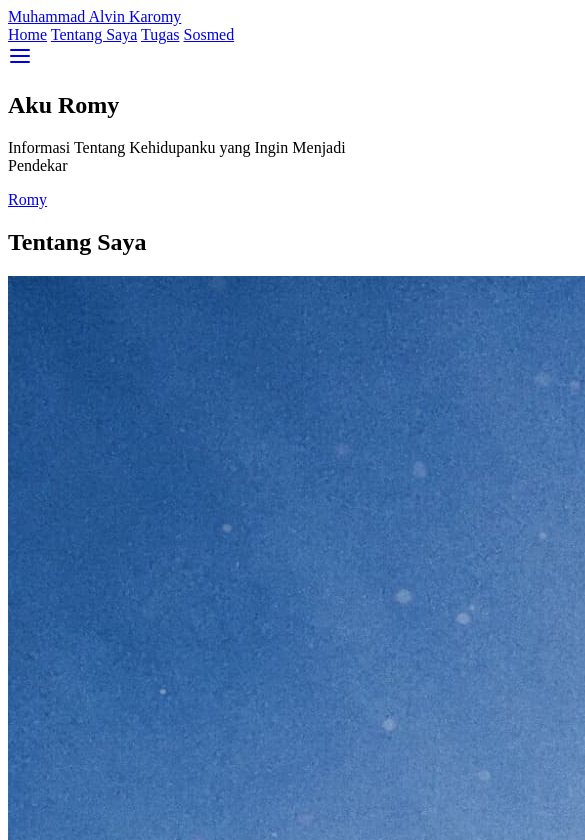
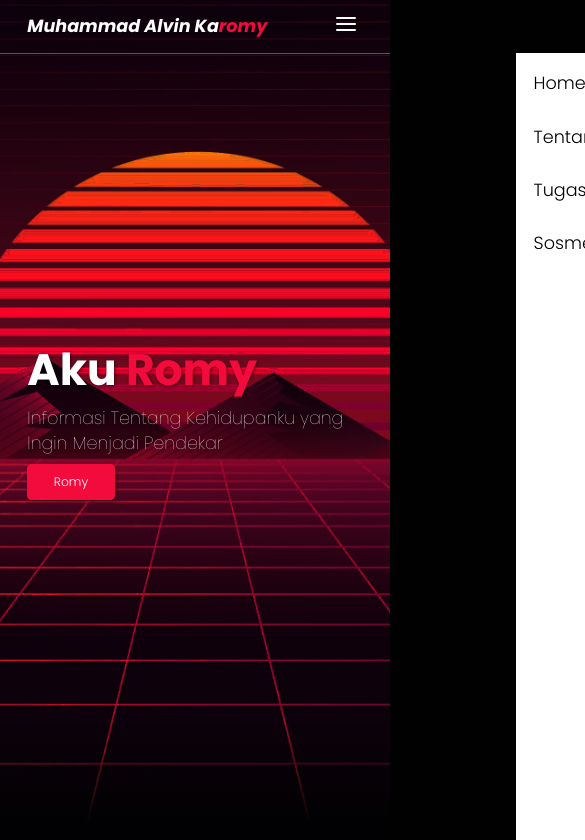
Before and after one commit to Romyyzhh/Muhammad-Alvin-Karomy-Website, a plain HTML site: page index.html in a window 390 px wide. Shown: the top 840 px of the page, 585 px wide, since content can reach past the window. Drawn offline with nearby package versions, Linux system fonts and the light colour scheme.

Commit message:
style.css

```diff
--- a/css/style.css
+++ b/css/style.css
@@ -1,123 +1,352 @@
-<!DOCTYPE html>
-<html lang="en">
-<head>
-  <meta charset="UTF-8">
-  <meta name="viewport" content="width=device-width, initial-scale=1.0">
-  <meta http-equiv="X-UA-Compatible" content="ie=edge">
-  <title>Tugas UTS Sistem dan Teknologi Informasi</title>
+:root {
+  --primary: #f30b3e;
+  --bg: #010101;
+}
 
-  <!-- Fonts -->
-  <link rel="preconnect" href="https://fonts.googleapis.com">
-<link rel="preconnect" href="https://fonts.gstatic.com" crossorigin>
-<link href="https://fonts.googleapis.com/css2?family=Poppins:ital,wght@0,100;0,300;0,700;1,700&display=swap" rel="stylesheet">
+*{
+  font-family: 'Poppins', sans-serif;
+  margin: 0;
+  padding: 0;
+  box-sizing: border-box;
+  outline: none;
+  border-block: none;
+  text-decoration: none;
+}
 
-<!-- Feather Icons -->
-<script src="https://unpkg.com/feather-icons"></script>
+html {
+  scroll-behavior: smooth;
+}
 
-<!-- My style -->
-  <link rel="stylesheet" href="css/style.css"
-</head>
-<body>
+body {
+  font-family: 'Poppins', Sans-Serif;
+  background-color: var(--bg);
+  color: #fff
+  min-height: 4000px;
+}
 
-  <!-- Navbar Start -->
-  <nav class="navbar">
-    <a href="#" class="navbar-logo">Muhammad Alvin Ka<span>romy</span></a>
+/* navbar */
+.navbar {
+  display: flex;
+  justify-content: space-between;
+  align-items: center;
+  padding: 1.4rem 7%;
+  background-color: rgba(1, 1, 1; 0.8);
+  border-bottom: 1px solid var(--primary);
+  position: fixed;
+  top: 0;
+  left: 0;
+  right: 0;
+  z-index: 9999;
+}
 
-    <div class="navbar-nav">
-      <a href="#home">Home</a>
-      <a href="#about">Tentang Saya</a>
-      <a href="#menu">Tugas</a>
-      <a href="#contact">Sosmed</a>
-    </div>
+.navbar .navbar-logo {
+  font-size: 2rem;
+  font-weight: 700;
+  color: #fff;
+  font-style: italic;
+}
 
-    <div class="navbar-extra">
-      <a href="#" id="hamburger-menu"><i data-feather="menu"></i></a>
-    </div>
-  </nav>
-  <!-- Navbar End -->
+.navbar .navbar-logo span {
+  color: var(--primary);
+}
 
-  <!-- Hero Section start -->
-  <section class="hero" id="home">
-    <main class="content">
-      <h1>Aku <span>Romy</span></h1>
-      <p>Informasi Tentang Kehidupanku yang Ingin Menjadi Pendekar</p>
-      <a href="#" class="cta">Romy</a>
-    </main>
-  </section>
-  <!-- Hero Section End -->
+.navbar .navbar-nav a {
+  color: #fff;
+  display: inline-block;
+  font-size: 1.5rem;
+  margin: 0 1rem;
+}
 
-  <!-- About Section Start -->
-  <section id="about" class="about">
-    <h2>Tentang Saya</h2>
+.navbar .navbar-nav a:hover {
+  color: var(--primary);
+}
 
-    <div class="row">
-      <div class="about-img">
-        <img src="img/tentang-saya.jpeg" alt="Tentang Saya"
-        alt="tentang-saya">
-      </div>
-      <div class="content">
-        <h3>Informasi Data</h3>
-        <p>Namaku adalah Muhammad Alvin Karomy, biasa dipanggil Romy</p>
-        <p>Aku adalah seorang mahasiswa di Universitas Islam Nahdlatul Ulama Jepara (231240001352) Prodi Teknik Informatika Fakultas Sains dan Teknologi dan aku ditempatkan di kelas DA.</p>
-      </div>
-    </div>
-  </section>
-  <!-- About Section End -->
+.navbar .navbar-nav a::after {
+  content: '';
+  display: block;
+  padding-bottom: 0.5rem;
+  border-bottom: 0.1rem solid var(--primary);
+  transform: scaleX(0);
+  transform: 0.2s linear;
+}
 
-  <!-- Menu script Start -->
-  <section id="menu" class="menu">
-    <h2>Tugas</h2>
-    <p>Tugas-tugas Sistem dan Teknologi Informasi.</p>
+.navbar .navbar-nav a:hover::after{
+  transform: scaleX(0.5);
+}
 
-    <div class="row">
-      <div class="menu-card">
-        <a href="https://docs.google.com/document/d/17k2wTkVUGxmcmaeoHwjhqY4o_pTWf8WI/edit?usp=drivesdk&ouid=112879149989834539798&rtpof=true&sd=true"><img src="img/1.webp" alt="book" class="menu-card-img">
-        </a>
-        <h3 class="menu-card-tittle"> -Tugas 1- </h3>
-      </div>
+.navbar .navbar-extra a {
+  color: #fff;
+  margin: 0 0.5rem;
+}
 
-      <div class="menu-card">
-        <a href="https://docs.google.com/document/d/17rb8iy7iJCiU2tk3ZxLGYZcaWbo-jJsi/edit?usp=drivesdk&ouid=112879149989834539798&rtpof=true&sd=true"><img src="img/1.webp" alt="book" class="menu-card-img">
-          </a>
-        <h3 class="menu-card-tittle">-Tugas 2-</h3>
-      </div>
+.navbar .navbar-extra a:hover {
+  color: var>(--primary);
+}
 
-      <div class="menu-card">
-        <a href="https://docs.google.com/spreadsheets/d/1uex-vFKOs6B6GGCp7AuAqKSqQcZOOYCe/edit?usp=drivesdk&ouid=112879149989834539798&rtpof=true&sd=true"><img src="img/1.webp" alt="book" class="menu-card-img">
-        <h3 class="menu-card-tittle">-Tugas 3-</h3>
-      </div>
-    </div>
+#hamburger-menu {
+  display: none;
+}
 
-  </section>
-  <!-- Menu script End -->
+/* Hero Section */
+.hero {
+  min-height: 100vh;
+  display: flex;
+  align-items: center;
+  background-image: url('../img/header-bg.jpg');
+  background-repeat: no-repeat;
+  background-size: cover;
+  background-position: center;
+  position: relative;
+}
+.hero::after {
+  content: '';
+  display: block;
+  position: absolute;
+  width: 100%;
+  height: 30%;
+  bottom: 0;
+  background: linear-gradient(0deg, rgba(1, 1, 3, 1)8%, rgba(255, 255, 255, 0) 50%);
+}
 
-  <!-- Content Section Start -->
-  <section id="contact" class="contact">
-    <h2>Contact Person</h2>
-    <p>Go Follow all my Social Medias</p>
+.hero .content {
+  padding: 1.4rem 7%;
+  max-width: 60rem;
+}
 
-    <div class="row">
-      <div class="contact-icon">
-        <a href="https://instagram.com/romyyzh_?igshid=OGQ5ZDc2ODk2ZA==" id="instagram"><i data-feather="instagram"></i><h3>@romyyzh_</h3></a>
+.hero .content h1 {
+  font-size: 5rem;
+  color: #fff;
+  text-shadow: 1px 1px 3px rgba(1, 1, 3, 0.5);
+  line-height: 1.2;
+}
 
-        <a href="https://www.facebook.com/romy.gaming.14" id="facebook"><i data-feather="facebook"></i><h3>Romy</h3></a>
+.hero .content h1 span {
+  color: var(--primary);
+}
 
-        <a href="https://mail.google.com/mail/mu/mp/903/#tl/priority/%5Esmartlabel_personal" id="mail"><i data-feather="mail"></i><h3>muhammadalvinkaromy@gmail.com</h3></a>
+.hero .content p {
+  font-size: 2rem;
+  margin-top: 1rem;
+  line-height: 1.4;
+  font-weight: 100;
+  color: #fff;
+  text-shadow: 1px 1px 3px rgba(1, 1, 3, 0.5);
+  mix-blend-mode: different;
+}
 
-        <a href="https://wa.me/62895326544080/" id="phone"><i data-feather="phone"></i><h3>0895326544080</h3></a>
+.hero .content .cta {
+  margin-top: 1rem;
+  display: inline-block;
+  padding: 1rem 3rem;
+  font-size: 1.4rem;
+  color: #fff;
+  background-color: var(--primary);
+  border-radius: 0.5rem;
+  box-shadow: 1px 1px 3px rgba(1, 1, 3, 0.5);
+}
 
-        <a href=" " id="twitter"><i data-feather="twitter"></i><h3>Romyyzh</h3></a>
-        </div>
+/* About Section */
+.about,
+.menu,
+.contact {
+  min-height: 100vh;
+  align-items: center;
+  padding: 8rem 7% 1.4rem;
+}
 
-  </section>
-  <!-- Content Section Start -->
+.about h2,
+.menu h2,
+.contact h2 {
+  text-align: center;
+  color: #f30b3e;
+  font-size: 2.6rem;
+  margin-bottom: 8rem;
+}
 
-  <!-- Feather Icons -->
-  <script>
-      feather.replace();
-    </script>
+.about .row {
+  display: flex;
+}
 
-    <!-- My Javascript -->
-    <script src="js/script.js"></script>
-</body>
-</html>
+.about .row .about-img {
+  flex: 1 1 45rem;
+}
+
+.about .row .about-img img {
+  width: 60%;
+
+}
+
+.about .row .content {
+  flex: 1 1 35rem;
+  padding: 0 1rem;
+}
+
+.about .row .content h3 {
+  margin-left: -rem;
+  font-size: 1.8rem;
+  margin-bottom: 1rem;
+  color: #f30b3e;
+}
+
+.about .row .content p {
+  margin-bottom: 0.8rem;
+  font-size: 1.6rem;
+  font-weight: 100;
+  line-height: 1.5;
+  color: #fff;
+}
+
+/* Menu Section */
+.menu h2,
+.contact h2 {
+  margin-bottom: 1.5rem;
+}
+.menu p,
+.contact p {
+  text-align: center;
+  font-size: 1.5rem;
+  max-width: 30rem;
+  margin: auto;
+  font-weight: 100;
+  line-height: 1.6;
+  color: #fff;
+}
+
+.menu .row {
+  display: flex;
+  flex-wrap: warp;
+  margin-top: 5rem;
+  justify-content: center;
+}
+
+.menu .row .menu-card {
+  text-align: center;
+  padding: 1rem;
+  width: 100px;
+  height: 100px;
+  background-color: black;
+}
+
+.menu .row .menu-card img {
+  border-radius: 50%;
+  width: 100%;
+  height: 100%
+  margin: 0;
+}
+
+.menu .row .menu-card a {
+  position: different;
+  top: 0;
+  left: 0;
+  width: 100%;
+  height: 100%;
+  color: var(--primary);
+  background-color: #white;
+  opacity: 0.8;
+}
+
+.menu .row .menu-card h3 {
+  font-size: 1rem;
+  justify-content: center;
+  color: var(--primary);
+
+}
+
+/* Contact Section */
+.contact .row {
+  position: different;
+  margin-top: 4rem;
+  justify-content: left;
+  display: flex ;
+}
+.contact .row .contact-icon a {
+  color: var(--primary);
+  display: inline-block;
+  width: 100%;
+  padding: 1.5rem;
+  margin: 0 20px;
+}
+
+/* Media Queries */
+
+/* Laptop */
+@media (max-width: 1366px) {
+  html {
+    font-size: 75%;
+  }
+}
+
+/* Tablet */
+@media (max-width: 768px) {
+  html {
+    font-size: 62.5%;
+  }
+
+  #hamburger-menu {
+    display: inline-block;
+  }
+
+  .navbar .navbar-nav {
+    position: absolute;
+    top: 100%;
+    right: -100%;
+    background-color: #fff;
+    width: 30rem;
+    height: 100vh;
+    transition: 0.3s;
+  }
+
+  .navbar .navbar-nav.active {
+    right: 0;
+  }
+
+  .navbar .navbar-nav a {
+    color: var(--bg);
+    display: block;
+    margin: 1.5rem;
+    padding: 0.5rem;
+    font-size: 2rem;
+  }
+
+  .navbar .navbar-nav a::after {
+    transform-origin: 0 0;
+  }
+
+  .navbar .navbar-nav a:hover::after {
+    transform: scaleX(0.2);
+  }
+
+  .about .row {
+    flex-wrap: warp;
+  }
+
+  .about .roq .about-img img {
+    height: 24rem;
+    object-fit: cover;
+    object-position: center;
+  }
+
+  .about .row .content {
+    padding: 0;
+  }
+
+  .about .row .content h3 {
+    margin-top: 1rem;
+    font-size: 2rem;
+  }
+
+  .about .row .content p {
+    font-size: 1.8rem;
+  }
+}
+
+.menu p {
+  font-size: 1.5rem;
+}
+
+/* Mobile Phone */
+@media (max-width: 450px) {
+  html {
+    font-size: 55%;
+  }
+}
```
